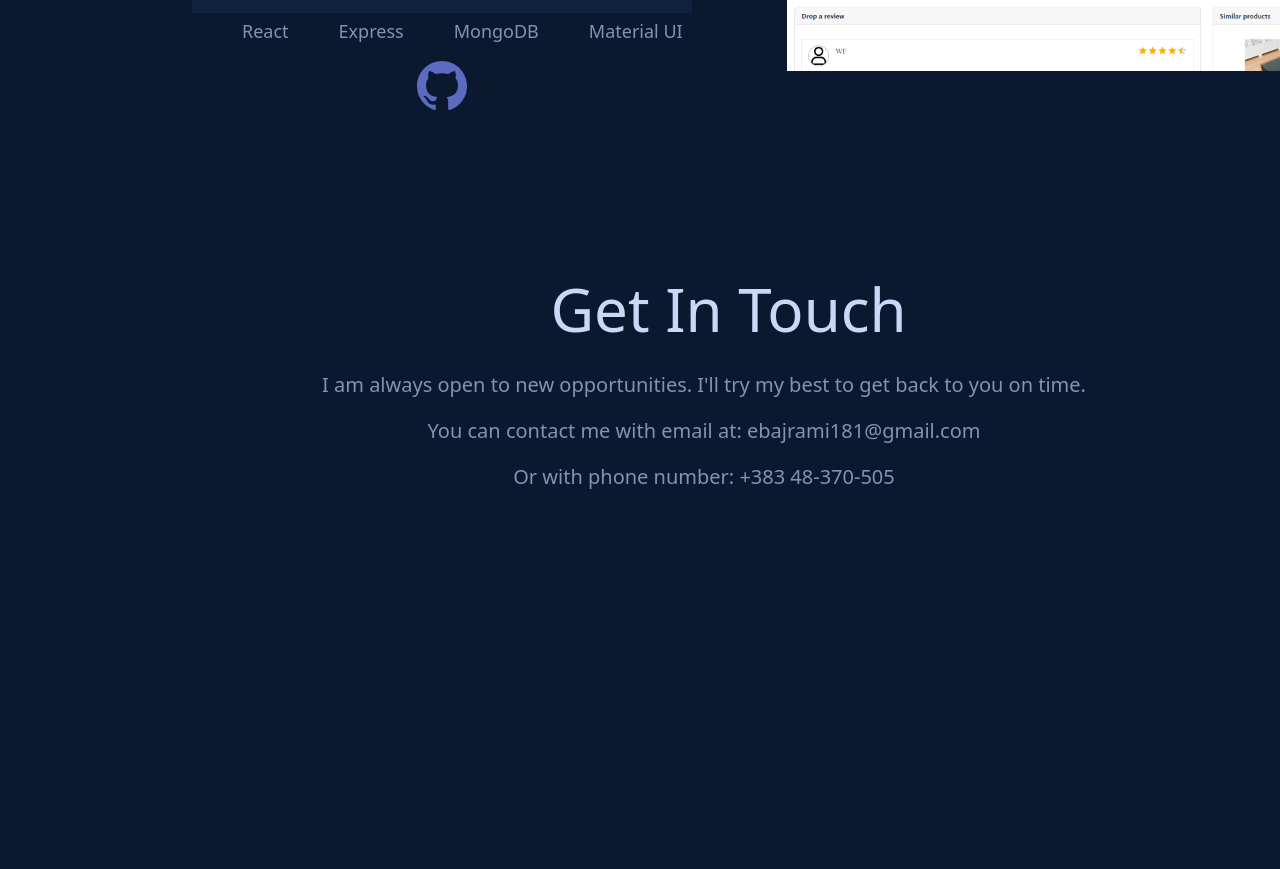
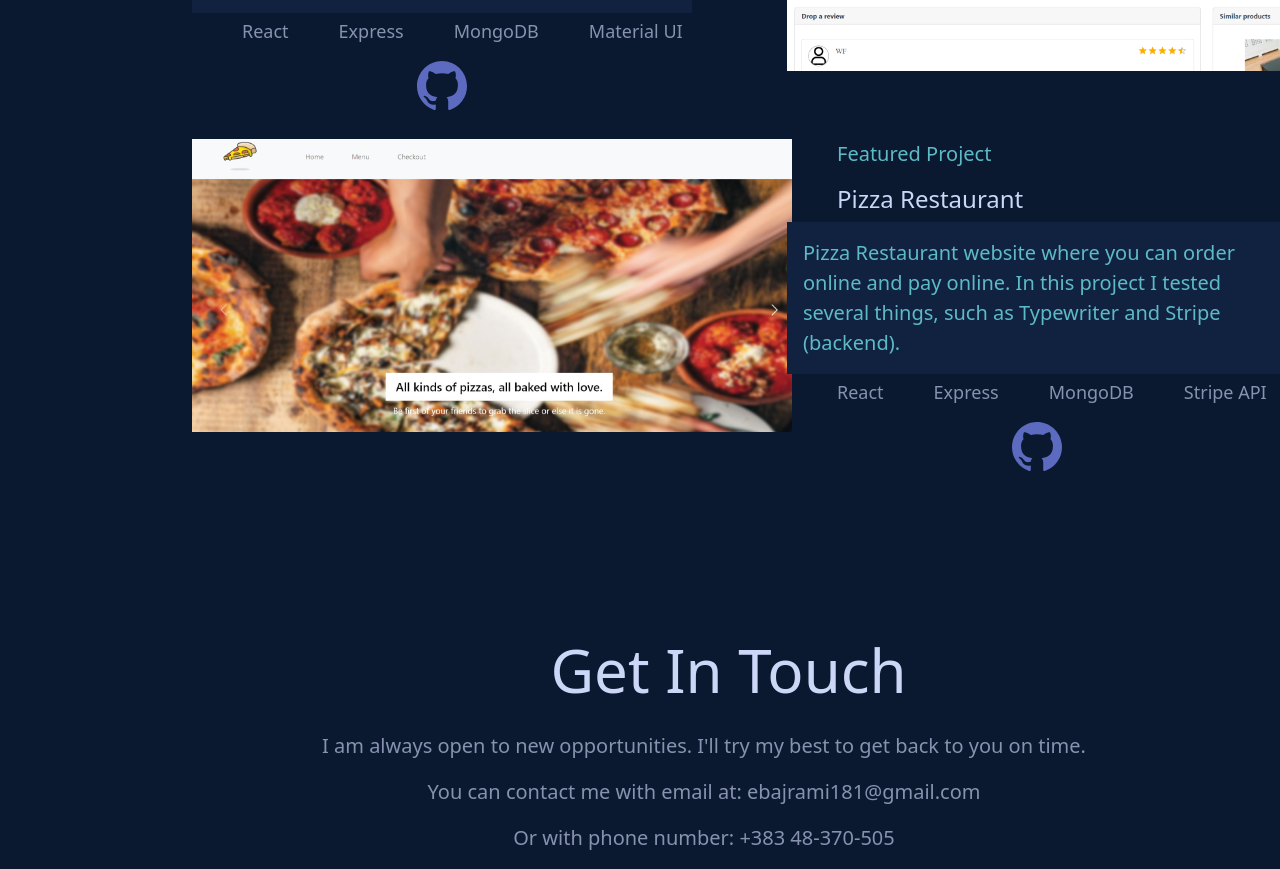
Before and after one commit to EgzonBajrami/portfolio-react, a React (Create React App) app: page / in a window 1280 px wide. Shown: the part 2860-3729 px from the top of the page. Before the commit the page ends 3368 px from the top, so only its background shows below. Built offline with nearby package versions, Linux system fonts and the light colour scheme.

Commit message:
new project added

```diff
--- a/src/components/Projects/Projects.jsx
+++ b/src/components/Projects/Projects.jsx
@@ -4,6 +4,7 @@ import github from '../../assets/github.svg'
 import ebrealestate from '../../assets/ebrealestate.png'
 import nhc from '../../assets/nhc.png'
 import ecommerce from '../../assets/ecommerce.png'
+import pizza from '../../assets/pizza.jpg';
 
 const Projects = () =>{
 
@@ -147,6 +148,39 @@ const Projects = () =>{
 
 
 </div>
+<div className="insideProjects" onClick={()=>{
+
+}}>
+<a target="_blank" rel="noreferrer" href="https://spontaneous-cuchufli-3dea6d.netlify.app/">
+
+    <div className="insideProjects-img">
+        <img src={pizza} alt="pizza" />
+    </div>
+    </a>
+
+
+    <div className="insideProjects-txt">
+        <p>Featured Project</p>
+        <h3>Pizza Restaurant</h3>
+        <div className="text-container">
+          Pizza Restaurant website where you can order online and pay online. In this project I tested several things, such as Typewriter and Stripe (backend).
+
+        </div>
+        <div className="tech-container">
+            <p>React</p>
+            <p>Express</p>
+            <p>MongoDB</p>
+            <p>Stripe API</p>
+        </div>
+        <a target="_blank" rel="noreferrer" href="https://github.com/EgzonBajrami/restaurant-react">
+        <div className="github-container">
+
+            <img src={github} alt="github-link" />
+        </div>
+        </a>
+    </div>
+
+</div>
 
         </div>
 
```
Also changed, not shown: src/assets/pizza.jpg (added).
